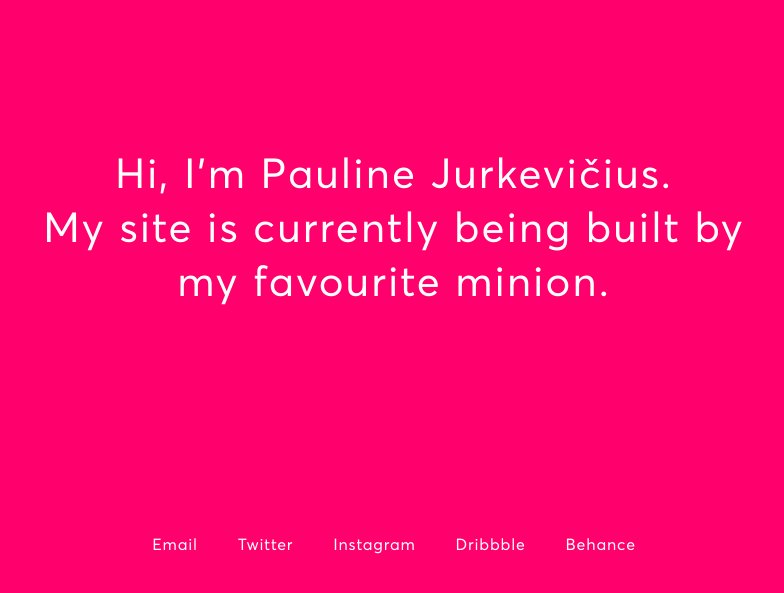
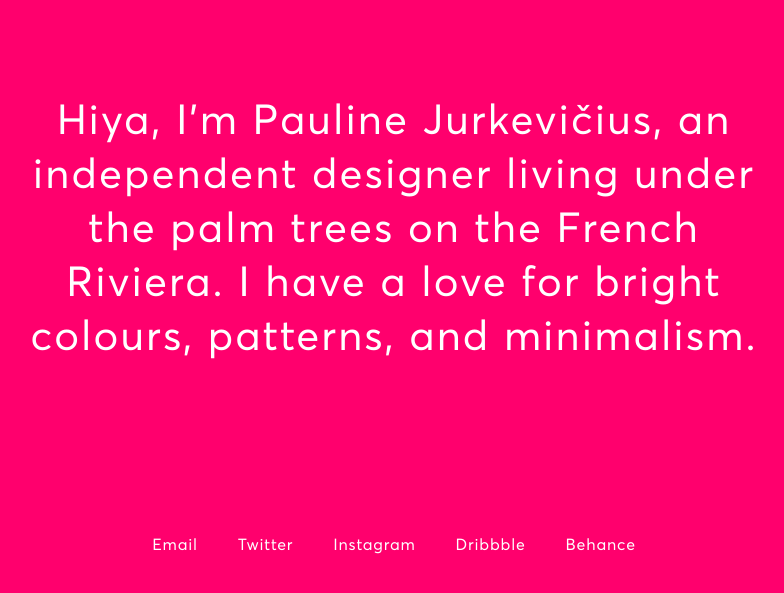
Before and after one commit to paulinedigital/paulinedigital.github.io, a plain HTML site: page index.html in a window 1280 px wide. Shown: the part 177-770 px from the top of the page, without its empty margins (246-1030 px from the left). Drawn offline with Linux system fonts and the light colour scheme.

Commit message:
Update index.html

```diff
--- a/index.html
+++ b/index.html
@@ -16,7 +16,7 @@
             <svg xmlns="http://www.w3.org/2000/svg" viewBox="0 0 495.9 998.3" height="50"><path fill="#fff" d="M435.2 418c0-166.1-72.2-315.3-186.9-418C133.6 102.7 61.4 251.9 61.4 418c0 144.2 54.4 275.7 143.9 375.1L0 998.3l103.2-18.2L248.3 835l101.6 101.6 72.3-12.7-130.9-130.8c89.5-99.4 143.9-230.9 143.9-375.1zm-313.8 0c0-72.5 15.1-142.5 45-207.8 14.3-31.4 32-61.4 52.6-89.2 9.2-12.5 19-24.5 29.3-36.1 10.3 11.6 20.1 23.6 29.3 36.1 20.6 27.8 38.2 57.9 52.6 89.2 17.1 37.4 29.4 76.4 36.7 116.4L122.1 446c-.5-9.3-.7-18.6-.7-28zm126.9 333.2c-10.3-11.6-20.1-23.6-29.3-36.1-20.6-27.8-38.2-57.9-52.6-89.2-17.1-37.5-29.4-76.6-36.8-116.7l244.9-119.4c.5 9.4.8 18.8.8 28.3 0 72.5-15.1 142.5-45 207.8-14.3 31.4-32 61.4-52.6 89.2-9.3 12.5-19.1 24.5-29.4 36.1z"/></svg>
         </header>
         <main>
-            <h1>Hi, I’m Pauline Jurkevičius. <span>My site is currently being built by my favourite minion.</span></h1>
+            <h1>Hiya, I’m Pauline Jurkevičius, an independent designer living under the palm trees on the French Riviera. I have a love for bright colours, patterns, and minimalism.</h1>
         </main>
         <footer>
             <ul>
```
